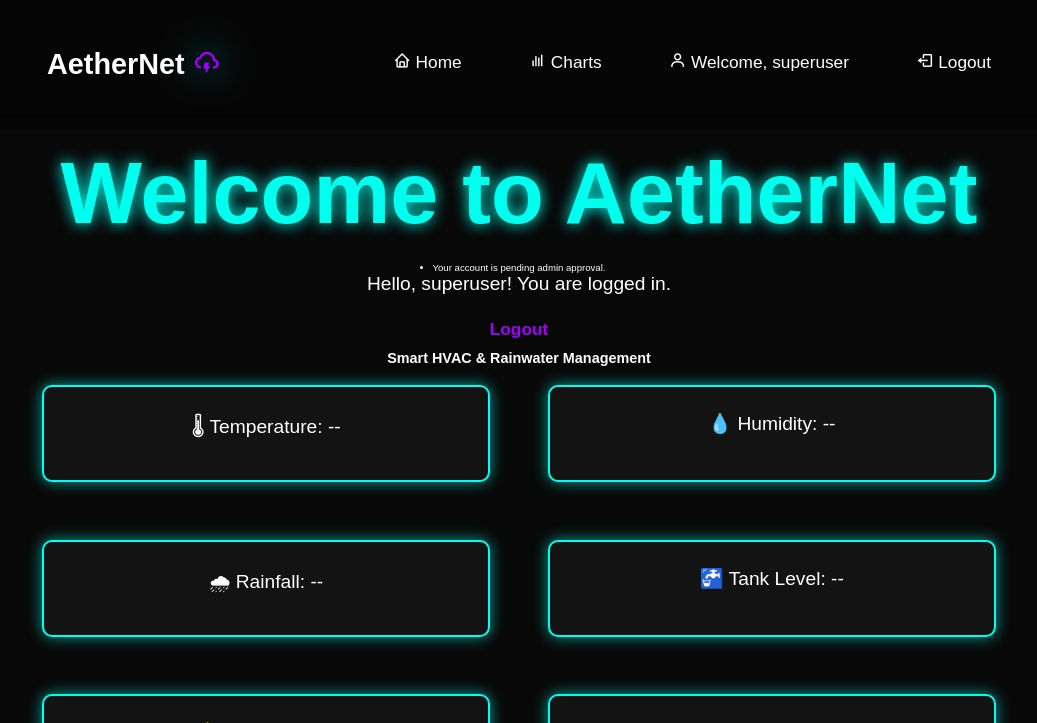
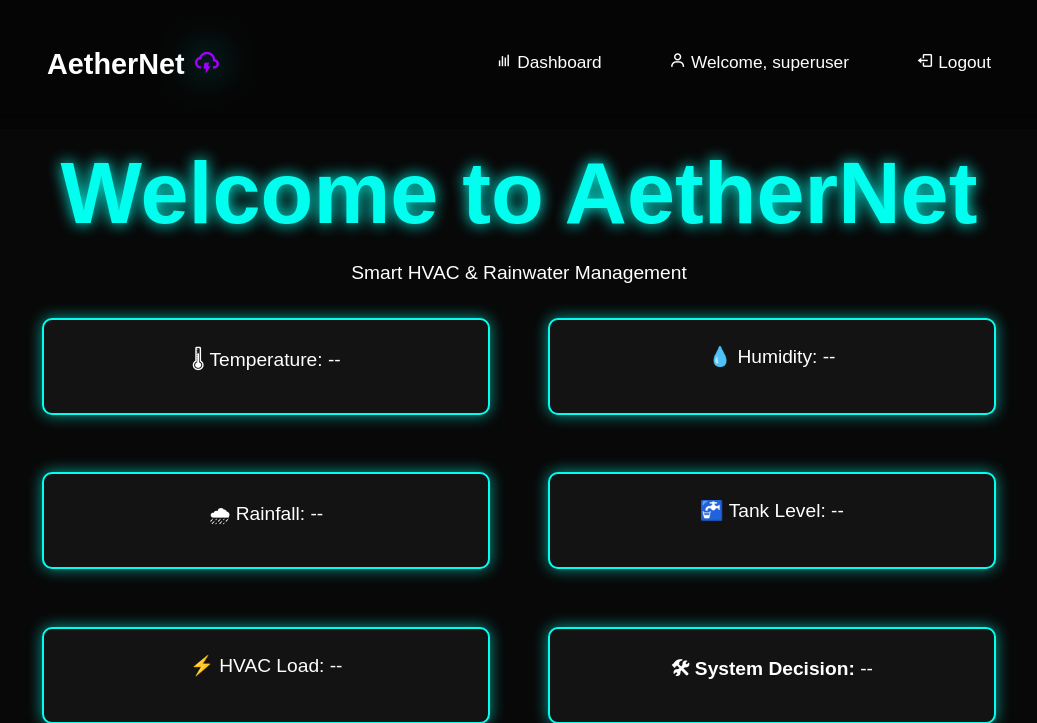
Before and after one commit to Megwana/aether1.1, a Django app: page / in a window 1280 px wide. Shown: the top 723 px of the page, without its empty margins (121-1158 px from the left). Run offline with Django 5.2, Linux system fonts and the light colour scheme; a user stored in the database is signed in; data comes from the database, SQL or seed files in the repository; both versions use the stored data as it was after the commit.

Commit message:
Hide Dashboard from unlogged in users

```diff
--- a/aethernet/accounts/static/js/script.js
+++ b/aethernet/accounts/static/js/script.js
@@ -1,11 +1,17 @@
+// Global chart variables for access across functions
 let temperatureChart, humidityChart, tankLevelChart;
 
+/**
+ * Initializes the three line charts (Temperature, Humidity, Tank Level)
+ * using Chart.js if the canvas elements are present.
+ */
 function createCharts() {
     const ctxTemp = document.getElementById("temperatureChart");
     const ctxHumidity = document.getElementById("humidityChart");
     const ctxTank = document.getElementById("tankLevelChart");
 
-    if (ctxTemp && ctxHumidity && ctxTank) {  // ✅ Ensures canvas elements exist before initializing
+ // Only initialize charts if all chart elements exist
+    if (ctxTemp && ctxHumidity && ctxTank) {
         temperatureChart = new Chart(ctxTemp.getContext("2d"), {
             type: "line",
             data: { labels: [], datasets: [{ label: "Temperature (°C)", data: [], borderColor: "#00ffee", fill: false }] },
@@ -26,13 +32,22 @@ function createCharts() {
     }
 }
 
-// ✅ Helper Function: Safely Update Element
+/**
+ * Updates the inner text of a DOM element by ID if it exists.
+ * Keeps code DRY by reusing this for all data updates.
+ *
+ * @param {string} id - The ID of the DOM element to update.
+ * @param {string} value - The value to set as innerText.
+ */
 function updateElement(id, value) {
     const element = document.getElementById(id);
     if (element) element.innerText = value;
 }
 
-// ✅ Function to Fetch and Update Sensor Data
+/**
+ * Fetches the latest sensor data from the API endpoint,
+ * updates both UI elements and chart datasets with new values.
+ */
 function fetchSensorData() {
     fetch(`${BASE_URL}/sensors/api/sensor-data/`)
         .then(response => {
@@ -42,7 +57,7 @@ function fetchSensorData() {
         .then(data => {
             let currentTime = new Date().toLocaleTimeString();
 
-            // ✅ Safely Update UI Text Elements
+            // Update UI text elements with the latest data
             updateElement("temperature", `${data.sensor_data.temperature} °C`);
             updateElement("humidity", `${data.sensor_data.humidity} %`);
             updateElement("rainfall", data.sensor_data.rainfall ? "Yes" : "No");
@@ -50,7 +65,7 @@ function fetchSensorData() {
             updateElement("hvacLoad", `${data.sensor_data.hvac_load} %`);
             updateElement("decision", data.decision);
 
-            // ✅ Safely Update Charts
+            // Add new data points to each chart
             if (temperatureChart && humidityChart && tankLevelChart) {
                 temperatureChart.data.labels.push(currentTime);
                 temperatureChart.data.datasets[0].data.push(data.sensor_data.temperature);
@@ -68,13 +83,20 @@ function fetchSensorData() {
         .catch(error => console.error("Error fetching sensor data:", error));
 }
 
-// ✅ Function to Override Decision
+
+/**
+ * Sends an override action to the server and updates the decision text.
+ * Also displays a brief override confirmation message.
+ *
+ * @param {string} action - The override action to send.
+ */
 function overrideDecision(action) {
     fetch(`${BASE_URL}/api/override?decision=${action}`, { method: "GET" })
         .then(response => response.json())
         .then(data => {
-            updateElement("decision", data.new_decision); // ✅ Update Decision Box
+            updateElement("decision", data.new_decision);
 
+            // Display override confirmation message with fade effect
             const overrideMessage = document.getElementById("overrideMessage");
             if (overrideMessage) {
                 overrideMessage.innerText = `Override Applied: ${data.new_decision}`;
@@ -89,7 +111,6 @@ function overrideDecision(action) {
         .catch(error => console.error("Error overriding decision:", error));
 }
 
-// ✅ Threshold Form Handler
 document.addEventListener("DOMContentLoaded", function () {
     const thresholdForm = document.getElementById("thresholdForm");
     if (thresholdForm) {
@@ -116,7 +137,7 @@ document.addEventListener("DOMContentLoaded", function () {
         });
     }
 
-    // ✅ Initialize Charts and Auto-Refresh Sensor Data
+
     createCharts();
     setInterval(fetchSensorData, 5000);
 });
--- a/aethernet/accounts/templates/accounts/home.html
+++ b/aethernet/accounts/templates/accounts/home.html
@@ -2,26 +2,13 @@
 {% block content %}
     <h1>Welcome to AetherNet</h1>
 
-    {% if notifications %}
-        <ul class="notifications">
-            {% for notification in notifications %}
-                <li>{{ notification.message }}</li>
-            {% endfor %}
-        </ul>
-    {% else %}
-        <p>No notifications.</p>
-    {% endif %}
-
     {% if user.is_authenticated %}
-        <p>Hello, {{ user.username }}! You are logged in.</p>
-        <a href="{% url 'logout' %}" class="button">Logout</a>
+        <p>Smart HVAC & Rainwater Management</p>
     {% else %}
         <p>You are not logged in.</p>
         <a href="{% url 'login' %}" class="button">Login</a> |
         <a href="{% url 'register' %}" class="button">Register</a>
     {% endif %}
-
-    <h2>Smart HVAC & Rainwater Management</h2>
 
     <div class="sensor-container">
         <div class="sensor-box">
@@ -40,7 +27,8 @@
             <p>⚡ HVAC Load: <span id="hvacLoad">--</span></p>
         </div>
         <div class="sensor-box">
-            <p><strong>🛠 System Decision:</strong> {{ sensor_data.decision }}</p>
+            <p><strong>🛠 System Decision:</strong>
+                <span id="decision">--</span></p>
         </div>
     </div>
 
--- a/aethernet/accounts/templates/base.html
+++ b/aethernet/accounts/templates/base.html
@@ -22,9 +22,8 @@
         <i class="bx bx-menu" id="menu-icon"></i>
 
         <nav class="navbar">
-            <a href="{% url 'home' %}"><i class="bx bx-home"></i> Home</a>
-            <a href="/"><i class="bx bx-bar-chart"></i> Charts</a>
             {% if user.is_authenticated %}
+                <a href="{% url 'home' %}"><i class="bx bx-bar-chart"></i> Dashboard</a>
                 <a href="#"><i class="bx bx-user"></i> Welcome, {{ user.username }}</a>
                 <a href="{% url 'logout' %}"><i class="bx bx-log-out"></i> Logout</a>
             {% else %}
--- a/aethernet/accounts/templates/registration/login.html
+++ b/aethernet/accounts/templates/registration/login.html
@@ -3,7 +3,6 @@
 {% block content %}
 <div class="form-container">
     <h2>Login</h2>
-
     <!-- Display messages -->
     {% if messages %}
         <ul class="messages">
@@ -12,7 +11,6 @@
             {% endfor %}
         </ul>
     {% endif %}
-
     <form method="post" action="{% url 'login' %}">
         {% csrf_token %}
         <label>Username:</label>
@@ -23,7 +21,6 @@
 
         <button type="submit">Login</button>
     </form>
-
     <p>Don't have an account? <a href="{% url 'register' %}">Register here</a></p>
 </div>
 {% endblock %}
```
Also changed, not shown: aethernet/db.sqlite3.
